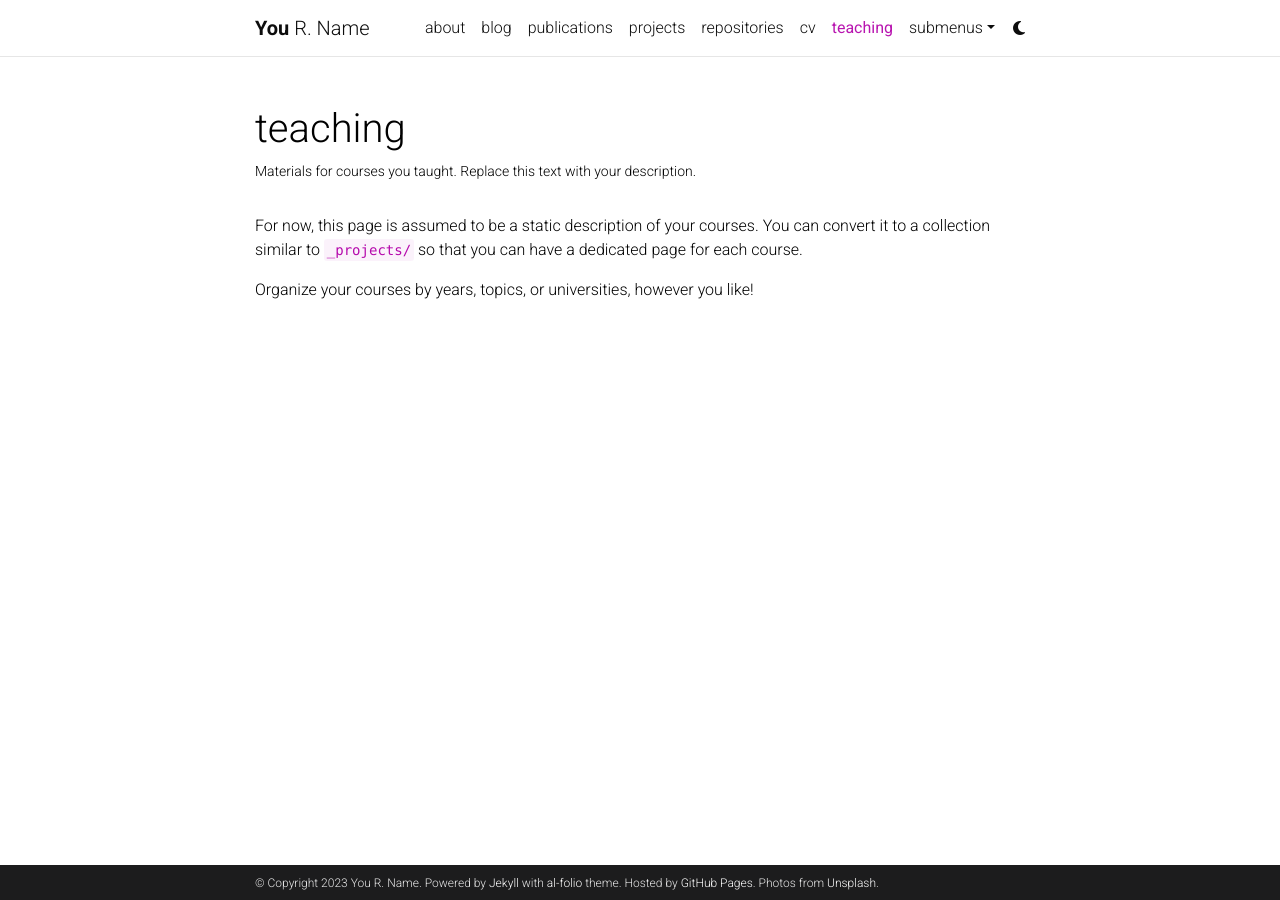
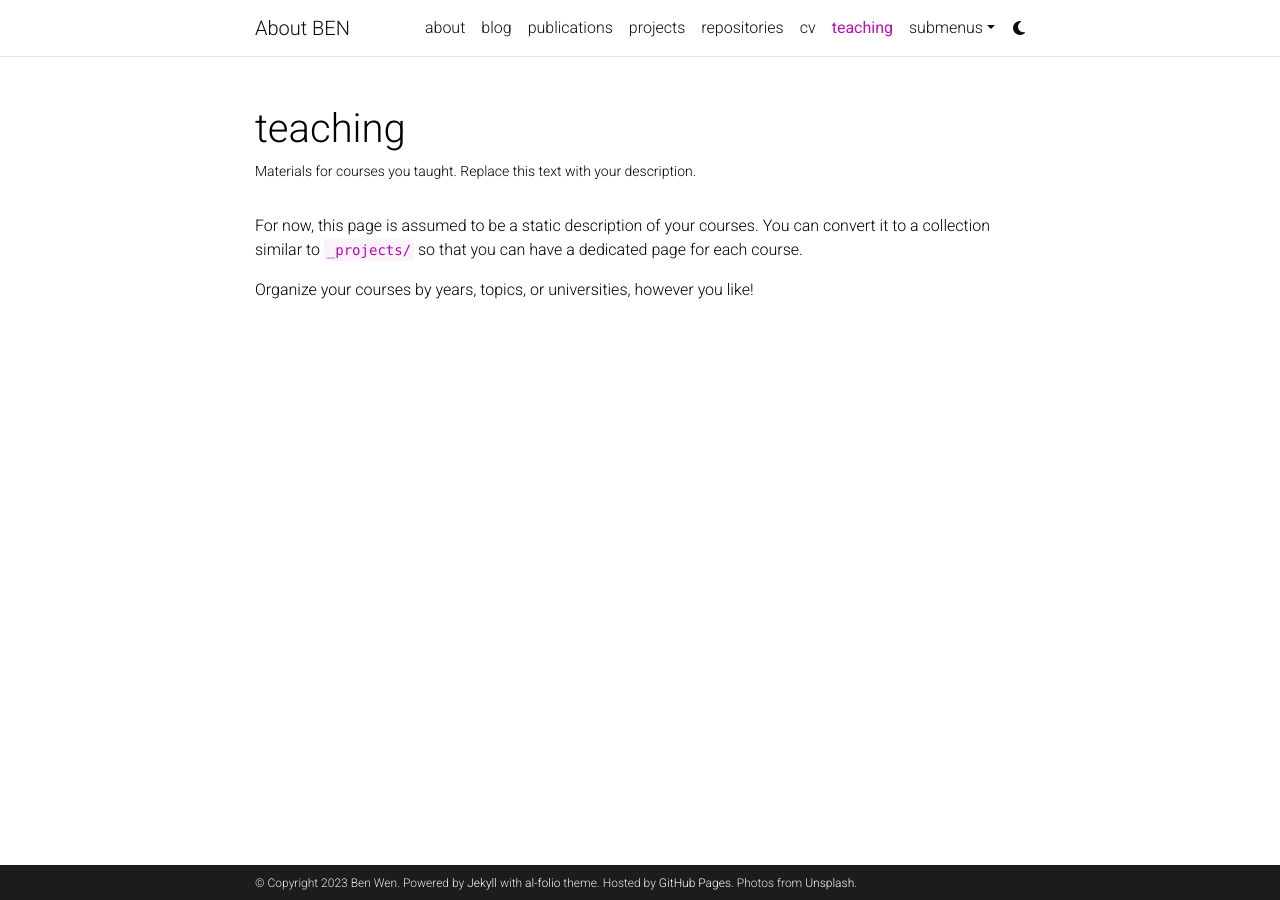
Before and after one commit to benwzj/me, a Jekyll site: the page built from _pages/teaching.md, in a window 1280 px wide. Built offline with Jekyll 4.4.1, drawn with Linux system fonts in a browser that asks for light colours; comment, search, counter and statistics services are not loaded; a style sheet for code colours, icons or effects is not loaded.

Commit message:
make it mine

```diff
--- a/_config.yml
+++ b/_config.yml
@@ -2,11 +2,11 @@
 # Site settings
 # -----------------------------------------------------------------------------
 
-title: blank # the website title (if blank, full name will be used instead)
-first_name: You
-middle_name: R.
-last_name: Name
-email: you@example.com
+title: About BEN # the website title (if blank, full name will be used instead)
+first_name: Ben
+middle_name:
+last_name: Wen
+email: benwzj@gmail.com
 description: > # the ">" symbol means to ignore newlines until "footer_text:"
   A simple, whitespace theme for academics. Based on [*folio](https://github.com/bogoli/-folio) design.
 footer_text: >
@@ -18,8 +18,8 @@ keywords: jekyll, jekyll-theme, academic-website, portfolio-website  # add your
 lang: en # the language of your site (for example: en, fr, cn, ru, etc.)
 icon: ⚛️  # the emoji used as the favicon (alternatively, provide image name in /assets/img/)
 
-url: https://alshedivat.github.io # the base hostname & protocol for your site
-baseurl: /al-folio # the subpath of your site, e.g. /blog/
+url: https://benwzj.github.io # the base hostname & protocol for your site
+baseurl: /me # the subpath of your site, e.g. /blog/
 last_updated: false # set to true if you want to display last updated in the footer
 impressum_path:  # set to path to include impressum link in the footer, use the same path as permalink in a page, helps to conform with EU GDPR
 
```
